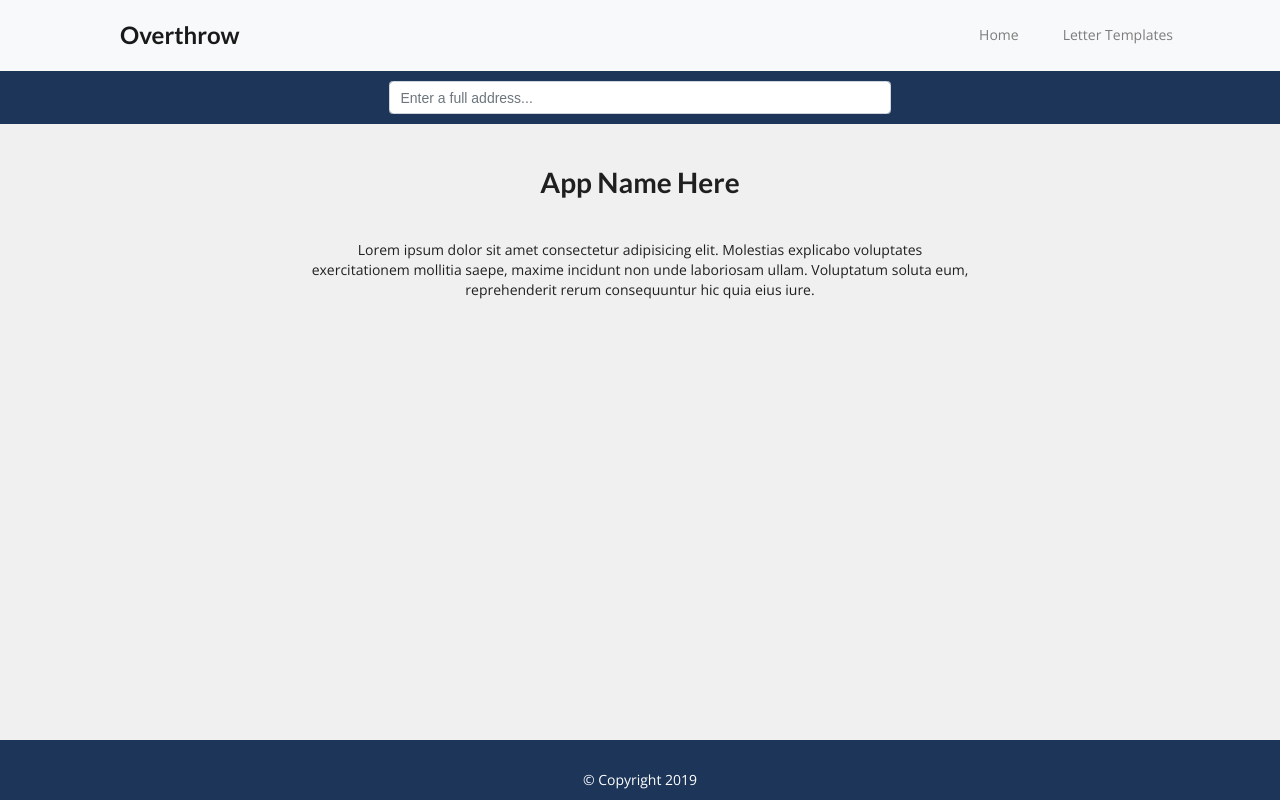
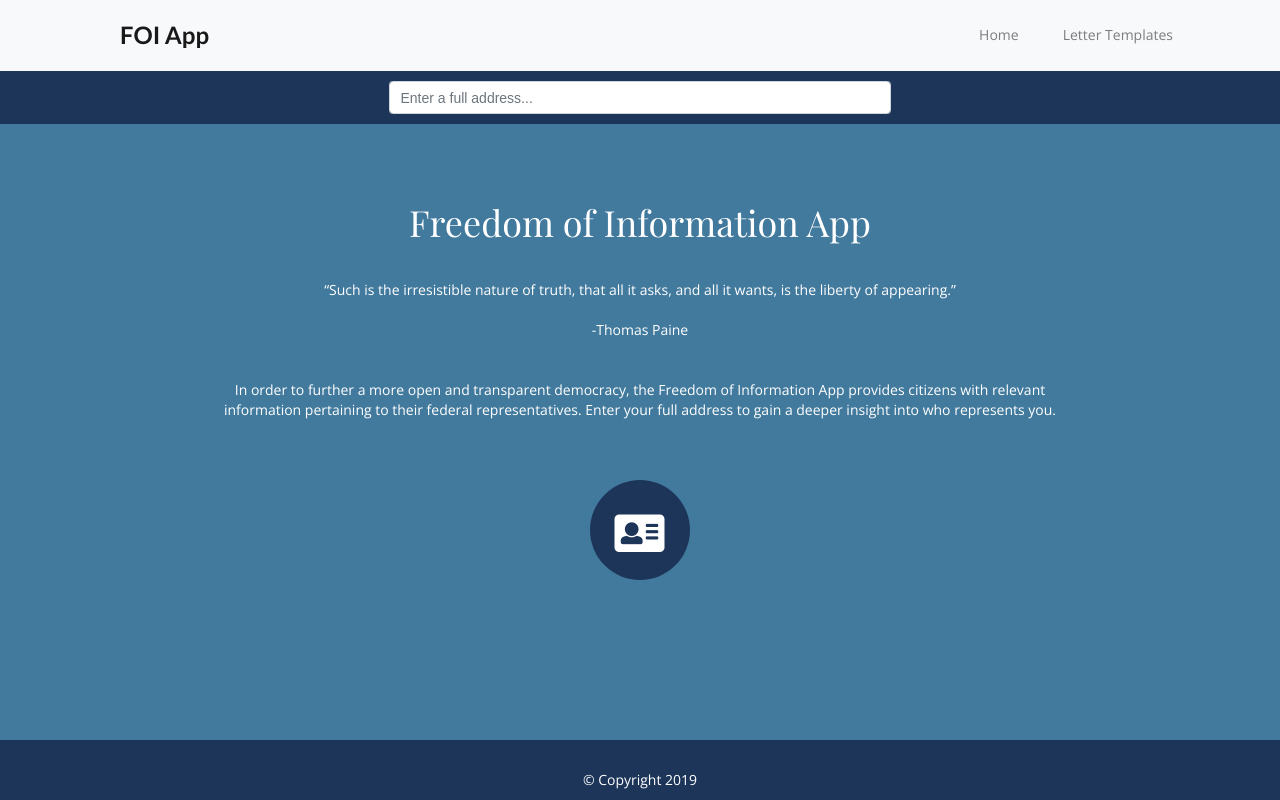
Before and after one commit to wlebert89/project3, a React (Create React App) app in the folder client/: page / in a window 1280 px wide. Built offline with nearby package versions, Linux system fonts and the light colour scheme.

Commit message:
landing page updates

```diff
--- a/client/src/components/Nav/Nav.js
+++ b/client/src/components/Nav/Nav.js
@@ -5,7 +5,7 @@ function Nav() {
     return (
         <nav id="navbar" className="navbar navbar-expand-lg navbar-light bg-light">
             <div className="container">
-                <a className="navbar-brand" href="/"><h2 id="brand">Overthrow</h2></a>
+                <a className="navbar-brand" href="/"><h2 id="brand">FOI App</h2></a>
                 <button className="navbar-toggler" type="button" data-toggle="collapse" data-target="#nav-collapse" aria-controls="navbarSupportedContent" aria-expanded="false" aria-label="Toggle navigation">
                     <span className="navbar-toggler-icon"></span>
                 </button>
--- a/client/src/components/ResultDisplay/ResultDisplay.css
+++ b/client/src/components/ResultDisplay/ResultDisplay.css
@@ -1,15 +1,3 @@
-#title {
-    text-align: center;
-    margin-top: 40px;
-}
-
-#about {
-    margin: auto;
-    text-align: center;
-    margin-top: 40px;
-    width: 60%;
-}
-
 .result {
     flex: 1 0 500px;
     margin: 1rem .5em;
--- a/client/src/pages/Landing-Page/LandingPage.js
+++ b/client/src/pages/Landing-Page/LandingPage.js
@@ -1,6 +1,5 @@
 import React from "react";
 import { Helmet } from "react-helmet";
-import Nav from "../../components/Nav/Nav";
 import Footer from "../../components/Footer/Footer";
 import "./landing.css";
 
@@ -8,27 +7,22 @@ function LandingPage() {
     return (
         <div>
             <Helmet>
-                <style>{'body { background-color: #1c3559; }'}</style>
+                <style>{'body { background-color: #427a9e; }'}</style>
             </Helmet>
-            <Nav />
             <div id="landing-main">
-                <div id="title">Project Overthrow.</div>
-                <div className="landing-description">
-                    Lorem ipsum dolor sit amet consectetur, adipisicing elit.
-                    Fugit ut tempora fugiat sit molestiae veniam alias doloremque magni error est aliquam necessitatibus recusandae culpa vel, cupiditate debitis iure.
-                    Hic, quod.
-                </div>
-                <div className="circle-bkg">
-                    <i className="user icon"></i>
+                <div id="title">Freedom of Information App</div>
+                <div className="landing-quote">
+                    “Such is the irresistible nature of truth, that all it asks, and all it wants, is the liberty of appearing.”
+                    <br />
+                    <br />
+                    -Thomas Paine
                 </div>
                 <div className="landing-description">
-                    Search by name.
+                    In order to further a more open and transparent democracy, the Freedom of Information App provides citizens with relevant information pertaining to their federal representatives.
+                    Enter your full address to gain a deeper insight into who represents you.
                 </div>
                 <div className="circle-bkg">
                     <i className="address card icon"></i>
-                </div>
-                <div className="landing-description">
-                    Search by zip code.
                 </div>
             </div>
             <Footer />
--- a/client/src/pages/Landing-Page/landing.css
+++ b/client/src/pages/Landing-Page/landing.css
@@ -10,30 +10,29 @@
     font-size: 36px;
     line-height: 100%;
     color: #fff;
-    margin-top: 50px;
+    margin-top: 80px;
     margin-bottom: 40px;
+}
+
+.landing-quote {
+    text-align: center;
 }
 
 .landing-description {
     text-align: center;
     width: 80%;
     margin: auto;
-    margin-top: 20px;
+    margin-top: 40px;
 }
 
 .circle-bkg {
-    background: #a6dadc;
+    background: #1c3559;
     margin: auto;
     margin-top: 60px;
     width: 100px;
     height: 100px;
     border-radius: 50%;
     position: relative;
-}
-
-.circle-bkg:hover {
-    cursor: pointer;
-    box-shadow: 0px 0px 5px #000;
 }
 
 .icon {
--- a/client/src/pages/Profile-Page/Profile.js
+++ b/client/src/pages/Profile-Page/Profile.js
@@ -6,7 +6,7 @@ import Footer from "../../components/Footer/Footer";
 import Pie from "../../components/PieChart/pie";
 import API from "../../API";
 import Bills from "../../components/Bills/Bills";
-import News from "../../components/News/News";
+import News from "../../components/News/news";
 
 class Profile extends React.Component {
     state = {
--- a/client/src/pages/Results-Page/ResultList.js
+++ b/client/src/pages/Results-Page/ResultList.js
@@ -5,6 +5,7 @@ import ResultsDisplay from "../../components/ResultDisplay/ResultDisplay";
 import Nav from "../../components/Nav/Nav"
 import API from "../../API";
 import Footer from "../../components/Footer/Footer";
+import LandingPage from "../Landing-Page/LandingPage";
 import "./ResultsList.css";
 
 
@@ -44,26 +45,17 @@ class ResultList extends React.Component {
                 for (var i = 2; i < 5; i++) {
                     resArray.push(all[i]);
                 }
-                console.log(resArray);
                 this.setState({
                     googleCivic: resArray
                 });
-                console.log(this.state.googleCivic);
             }).catch(err => {
                 console.log(err);
             });
     }
 
-    renderAbout() {
+    renderLanding() {
         return (
-            <div>
-                <h1 id="title">App Name Here</h1>
-                <div id="about">
-                    Lorem ipsum dolor sit amet consectetur adipisicing elit.
-                    Molestias explicabo voluptates exercitationem mollitia saepe, maxime incidunt non unde laboriosam ullam.
-                    Voluptatum soluta eum, reprehenderit rerum consequuntur hic quia eius iure.
-                </div>
-            </div>
+            <LandingPage />
         );
     }
 
@@ -80,8 +72,8 @@ class ResultList extends React.Component {
                             role={rep.office || "Official role not available"}
                             phone={rep.phone[0] || "Phone number not available"}
                             website={rep.urls[0] || "Website not available"}
-                            facebook={rep.channels[0].id}
-                            twitter={rep.channels[1].id}
+                            facebook={rep.channels[0].id || ""}
+                            twitter={rep.channels[1].id || ""}
                         />
                     );
                 })}
@@ -101,7 +93,7 @@ class ResultList extends React.Component {
                     placeholder="Enter a full address..."
                 />
                 <div className="container">
-                    {this.state.googleCivic.length === 0 ? this.renderAbout() : this.renderResults()}
+                    {this.state.googleCivic.length === 0 ? this.renderLanding() : this.renderResults()}
                 </div>
                 <Footer />
             </div>
```
